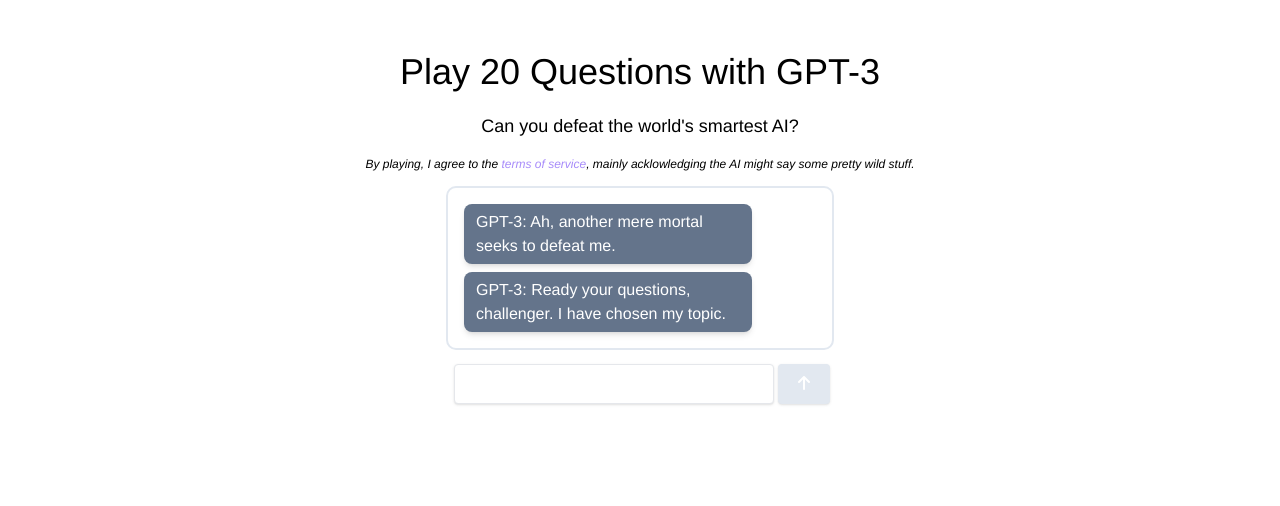
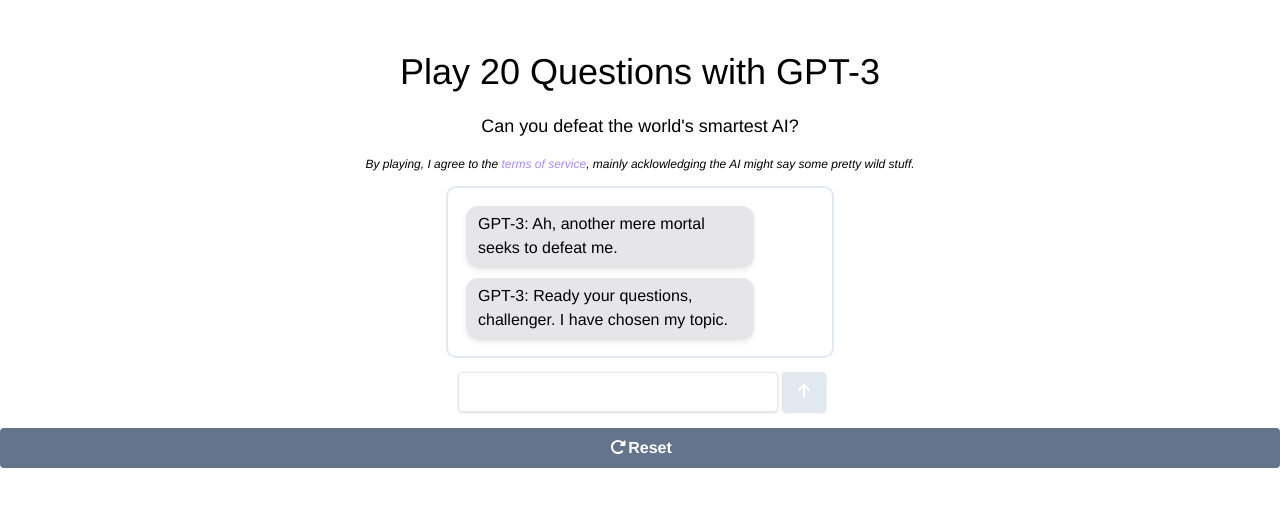
Before and after one commit to nsbradford/20QuestionsWithGPT3, a Next.js app: page / in a window 1280 px wide. Shown: the top 506 px of the page. Built offline with nearby package versions, Linux system fonts and the light colour scheme; a web font is replaced by a local one.

Commit message:
more formatting and fontawesome icons

```diff
--- a/components/Game.tsx
+++ b/components/Game.tsx
@@ -1,9 +1,10 @@
+import { faArrowUp, faCoffee, faRotateRight } from '@fortawesome/free-solid-svg-icons';
+import { FontAwesomeIcon } from '@fortawesome/react-fontawesome';
 import { useFormik } from 'formik';
 import React, { useCallback } from 'react';
 import styles from '../styles/Home.module.scss';
-import typingIndicatorStyles from '../styles/TypingIndicator.module.scss'
+import typingIndicatorStyles from '../styles/TypingIndicator.module.scss';
 import { dummyMessages, Message, MessageType } from './Utils';
-
 
 export function Game() {
   const [messages, setMessages] = React.useState(dummyMessages);
@@ -54,21 +55,21 @@
     if (messages.at(-1)?.messageType == MessageType.User) {
       sendMessageToServer();
     }
-  }, [messages])
+  }, [messages]);
 
   const filterRawResponseData = (raw: string) => {
     return raw;
   };
 
   const sendMessageToServer = useCallback(async () => {
-    console.log(`# of messages: ${messages.length}`)
+    console.log(`# of messages: ${messages.length}`);
     setWaiting(true);
-    const response = await fetch("/api/generate", {
-      method: "POST",
+    const response = await fetch('/api/generate', {
+      method: 'POST',
       headers: {
-        "Content-Type": "application/json",
+        'Content-Type': 'application/json',
       },
-      body: JSON.stringify({ messages: messages, isStub: true}),
+      body: JSON.stringify({ messages: messages, isStub: true }),
     });
     const data = await response.json();
     setWaiting(false);
@@ -79,7 +80,7 @@
       content: filterRawResponseData(data.result),
     };
     setMessages(messages.concat(newMessage));
-    console.log(`Set new message: ${newMessage.rawContent}`)
+    console.log(`Set new message: ${newMessage.rawContent}`);
   }, [messages]);
 
   const formik = useFormik({
@@ -97,7 +98,7 @@
       };
 
       setMessages(messages.concat(newMessage));
-      console.log(`Set new message: ${newMessage.rawContent}`)
+      console.log(`Set new message: ${newMessage.rawContent}`);
       actions.resetForm();
     },
   });
@@ -106,15 +107,14 @@
     <div className="flex flex-col justify-center place-content-center align-center">
       <div className="m-5 sm:m-auto p-3 outline outline-2 outline-slate-200 rounded-lg sm:max-w-[50%] lg:w-96">
         <ul className="flex flex-col">{renderedMessages}</ul>
-        {waiting &&
+        {waiting && (
           // https://jsfiddle.net/Arlina/gtttgo93/
           <div className={`${typingIndicatorStyles.typingindicator} m-1`}>
             <span></span>
             <span></span>
             <span></span>
           </div>
-        }
-
+        )}
       </div>
 
       <form onSubmit={formik.handleSubmit} className="m-4 flex place-content-center">
@@ -134,21 +134,23 @@
           maxLength={maxlength}
         />
 
-
         <button
           type="submit"
-          disabled={!formik.isValid || !formik.dirty}
+          disabled={!formik.isValid || !formik.dirty || waiting}
           className="bg-violet-400 hover:bg-violet-600 text-white font-bold py-2 px-4 rounded focus:outline-none disabled:bg-slate-200 shadow focus:shadow-lg">
-          <i className="fa-solid fa-arrow-up fa-fw"></i>
+          {/* <i className="fa-solid fa-arrow-up fa-fw"></i> */}
+          <FontAwesomeIcon icon={faArrowUp} /* size="sm" fixedWidth */ className="text-base" />
         </button>
-        {/* <FontAwesomeIcon icon={faArrowUp}/> */}
 
         {/* <div className="block">{formik.errors.humanInput}</div> */}
       </form>
 
-      {/* <button onClick={resetMessages} className="bg-slate-500 hover:bg-violet-600 text-white font-bold py-2 px-4 rounded focus:outline-none focus:shadow-outline">
-              <FontAwesomeIcon icon={faRotateRight} className="fa-fw"/>
-              Reset</button> */}
+      <button
+        onClick={resetMessages}
+        className="bg-slate-500 hover:bg-violet-600 text-white font-bold py-2 px-4 rounded focus:outline-none focus:shadow-outline">
+        <FontAwesomeIcon icon={faRotateRight} className="fa-fw" />
+        Reset
+      </button>
 
       {/* <button onClick={reportIssue} className="bg-red-500 hover:bg-violet-600 text-white font-bold py-2 px-4 rounded focus:outline-none focus:shadow-outline">Report issue</button> */}
 
--- a/pages/_app.tsx
+++ b/pages/_app.tsx
@@ -1,5 +1,8 @@
 import type { AppProps } from 'next/app';
 import '../styles/globals.css';
+
+// https://stackoverflow.com/questions/66539699/fontawesome-icons-not-working-properly-in-react-next-app
+import '@fortawesome/fontawesome-svg-core/styles.css';
 
 function MyApp({ Component, pageProps }: AppProps) {
   return <Component {...pageProps} />;
--- a/pages/index.tsx
+++ b/pages/index.tsx
@@ -16,10 +16,6 @@
         <link rel="mask-icon" href="/safari-pinned-tab.svg" color="#5bbad5" />
         <meta name="msapplication-TileColor" content="#da532c" />
         <meta name="theme-color" content="#ffffff" />
-        <link
-          rel="stylesheet"
-          href="https://cdnjs.cloudflare.com/ajax/libs/font-awesome/6.1.1/css/all.min.css"
-        />
       </Head>
 
       {/* <NavBar /> */}
--- a/styles/Home.module.scss
+++ b/styles/Home.module.scss
@@ -21,13 +21,16 @@
 }
 
 .bubble {
-  @apply m-1 p-1.5 pl-3 pr-3 text-white rounded-lg max-w-[80%] shadow-md;
+  @apply m-1.5 p-1.5 pl-3 pr-3 text-white rounded-xl max-w-[80%] shadow-md float-left;
+  word-wrap: break-word;
   // outline-5
 }
 
 .bubbleleft {
   @extend .bubble;
   @apply bg-slate-500;
+  background-color: #e5e5ea;
+  color: #000;
 }
 
 .bubbleright {
@@ -35,28 +38,64 @@
   @apply bg-violet-400 float-right;
 }
 
-// .container {
-//   padding: 0 2rem;
+// To make more like iMessage, checkout:
+// https://codepen.io/AllThingsSmitty/pen/jommGQ
+
+// .bubble::before,
+// .bubble::after {
+//   bottom: -0.1rem;
+//   content: "";
+//   height: 1rem;
+//   position: absolute;
 // }
 
-// .title a:hover,
-// .title a:focus,
-// .title a:active {
-//   text-decoration: underline;
+// .bubbleleft::before {
+//   border-bottom-right-radius: 0.8rem 0.7rem;
+//   border-left: 1rem solid #e5e5ea;
+//   left: -0.35rem;
+//   transform: translate(0, -0.1rem);
 // }
 
-// .code {
-//   background: #fafafa;
-//   border-radius: 5px;
-//   padding: 0.75rem;
-//   font-size: 1.1rem;
-//   font-family: Menlo, Monaco, Lucida Console, Liberation Mono, DejaVu Sans Mono,
-//     Bitstream Vera Sans Mono, Courier New, monospace;
+// .bubbleleft::after {
+//   background-color: #fff;
+//   border-bottom-right-radius: 0.5rem;
+//   left: 20px;
+//   transform: translate(-30px, -2px);
+//   width: 10px;
 // }
 
-// @media (max-width: 600px) {
-//   .grid {
-//     width: 100%;
-//     flex-direction: column;
-//   }
+
+
+
+// https://stackoverflow.com/questions/19400183/how-to-style-chat-bubble-in-iphone-classic-style-using-css-only
+
+// .bubbleleft {
+//     // border-radius: 20px;
+//   // padding: 8px 15px;
+
+//   margin-top: 5px;
+//   margin-bottom: 5px;
 // }
+
+// .bubbleleft:before {
+//   content: "";
+//   position: absolute;
+//   z-index: 0;
+//   bottom: 0;
+//   left: -7px;
+//   height: 20px;
+//   width: 20px;
+//   background: #EEE;
+//   border-bottom-right-radius: 15px;
+// }
+// .bubbleleft:after {
+//   content: "";
+//   position: absolute;
+//   z-index: 1;
+//   bottom: 0;
+//   left: -10px;
+//   width: 10px;
+//   height: 20px;
+//   background: white;
+//   border-bottom-right-radius: 10px;
+// }
```
Also changed, not shown: pages/api/generate.ts (+8 -10 lines), components/Utils.tsx (line endings or trailing spaces).
